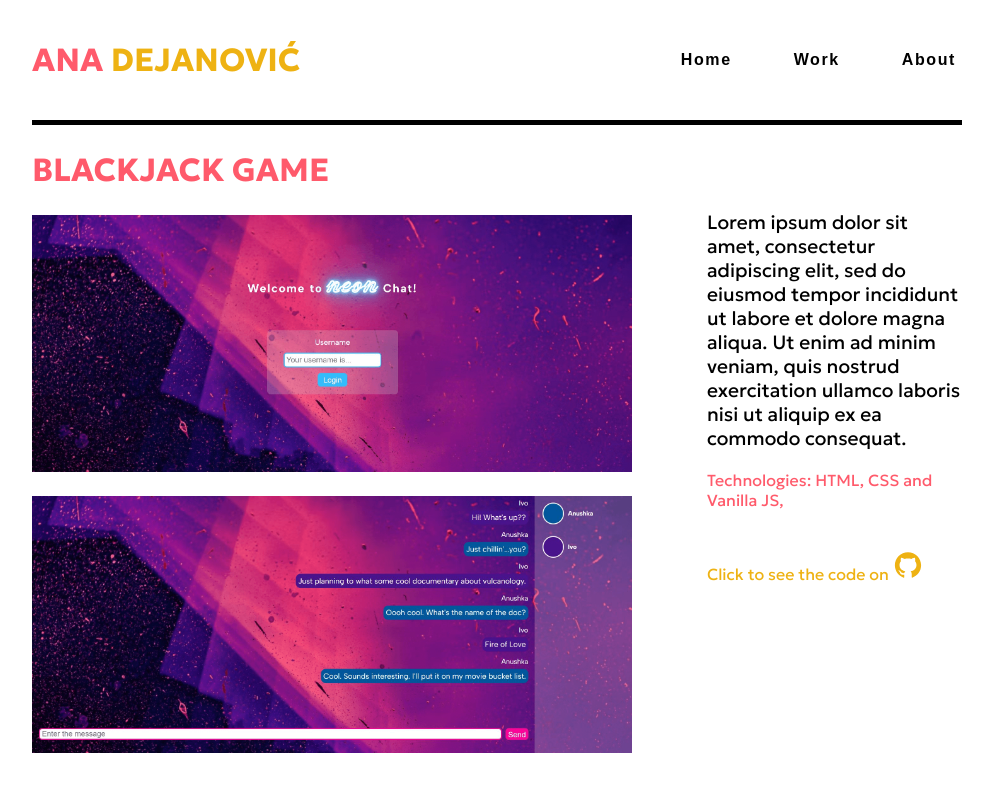
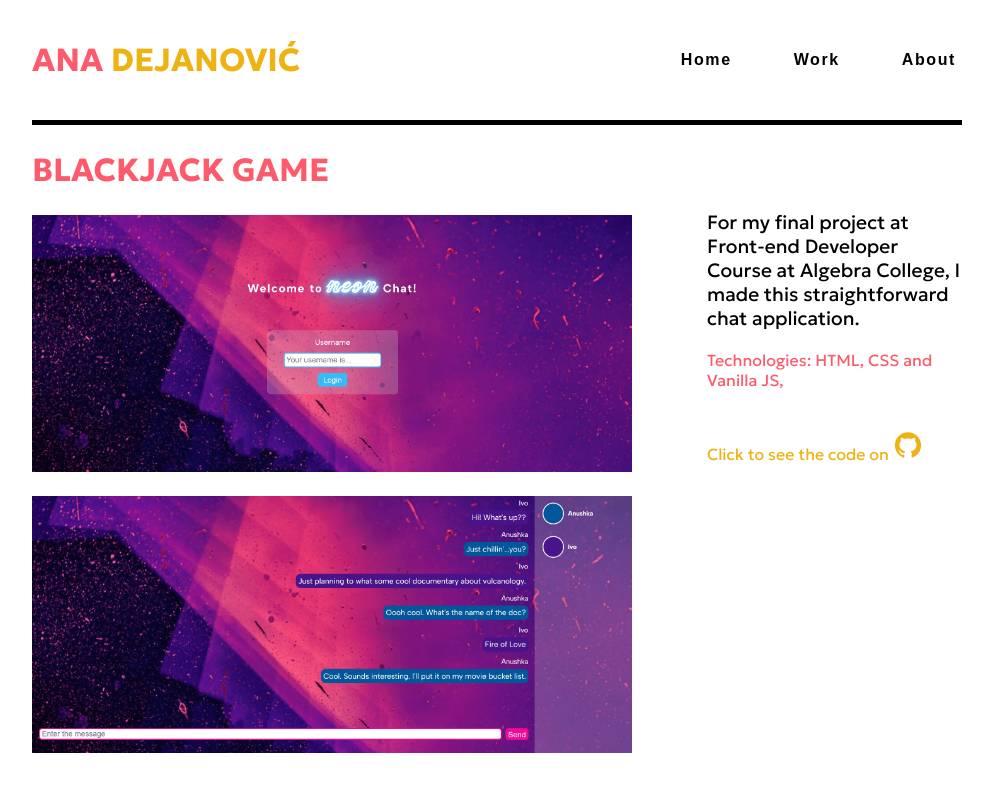
Before and after one commit to AnushkaRi/portofolio-website, a React (Vite) app: page /chat in a window 1280 px wide. Shown: the top 792 px of the page, without its empty margins (143-1136 px from the left). Built offline with nearby package versions, Linux system fonts and the light colour scheme.

Commit message:
Added work text description

```diff
--- a/src/components/Header/PageTemplate/PageTemplate.jsx
+++ b/src/components/Header/PageTemplate/PageTemplate.jsx
@@ -3,7 +3,15 @@ import { AiFillGithub } from "react-icons/ai";
 
 import styles from "./styles.module.css";
 
-const PageTemplate = ({ title, imgUrl_1, imgUrl_2, text, tech, link }) => {
+const PageTemplate = ({
+  title,
+  imgUrl_1,
+  imgUrl_2,
+  text_1,
+  text_2,
+  tech,
+  link,
+}) => {
   return (
     <div className={styles.wrapper}>
       <div className={styles.image_wrapper}>
@@ -12,7 +20,8 @@ const PageTemplate = ({ title, imgUrl_1, imgUrl_2, text, tech, link }) => {
         <img className={styles.img} src={imgUrl_2} />
       </div>
       <div className={styles.text_wrapper}>
-        <div className={styles.text}>{text}</div>
+        <div className={styles.text}>{text_1}</div>
+        <div className={styles.text}>{text_2}</div>
         <div className={styles.tech}>Technologies: {tech}</div>
         <div className={styles.link}>
           <a href={link} target="_blank" rel="noreferrer">
--- a/src/pages/Blackjack/Blackjack.jsx
+++ b/src/pages/Blackjack/Blackjack.jsx
@@ -7,7 +7,8 @@ function Blackjack() {
       <PageTemplate
         title="BLACKJACK GAME"
         imgUrl_1={BlackJackPhoto}
-        text="Famous BlackJack Game with Seinfeld characters."
+        text_1="Play famous Blackajck Game with Seinfeld characters."
+        text_2="Rules are almost similar to original Blackjack Game, except Ace is always worth 11. Enjoy the game!"
         tech="HTML, CSS and Vanilla JS"
         link="https://github.com/AnushkaRi/blackjack-game"
       />
--- a/src/pages/Chat/Chat.jsx
+++ b/src/pages/Chat/Chat.jsx
@@ -9,10 +9,7 @@ function Chat() {
         title="BLACKJACK GAME"
         imgUrl_1={LoginPhoto}
         imgUrl_2={ChatPhoto}
-        text="Lorem ipsum dolor sit amet, consectetur adipiscing elit, sed do
-          eiusmod tempor incididunt ut labore et dolore magna aliqua. Ut enim ad
-          minim veniam, quis nostrud exercitation ullamco laboris nisi ut
-          aliquip ex ea commodo consequat."
+        text_1="For my final project at Front-end Developer Course at Algebra College, I made this straightforward chat application."
         tech="HTML, CSS and Vanilla JS, "
         link="https://github.com/AnushkaRi/chat-app"
       />
--- a/src/pages/ToDo/ToDo.jsx
+++ b/src/pages/ToDo/ToDo.jsx
@@ -7,7 +7,8 @@ function ToDo() {
       <PageTemplate
         title="TO-DO LIST APP"
         imgUrl_1={ToDoPhoto}
-        text="Simple To-Do List application for your daily tasks. <br/> Tasks can be added, edited, deleted or crossed if done."
+        text_1="A classic coding exercise, simple yet usefull To-Do List application for your daily tasks."
+        text_2="Tasks can be added, edited, deleted or crossed if done."
         tech="React and CSS"
         link="https://github.com/AnushkaRi/todo-list-app"
       />
--- a/src/pages/Weather/Weather.jsx
+++ b/src/pages/Weather/Weather.jsx
@@ -7,8 +7,9 @@ function Weather() {
       <PageTemplate
         title="WEATHER APP"
         imgUrl_1={WeatherDesktop}
-        text="Weather app is a simple and responsive application where you can see current weather for city of your choice. <br/> Choose how to set your city search, with help of autocomplete functionality or you can just click the &#34;Get Your Location&#34; button for getting you current location."
-        tech="React, CSS, OpenWeather API and RapidAPI - Geo DB Cities."
+        text_1="Weather app is a simple and responsive application where you can view current weather for a city of your choice."
+        text_2="Choose how to set your city search, with help of autocomplete functionality or you can just click the &#34;Get Your Location&#34; button for getting you current location."
+        tech="React, CSS, OpenWeather API and RapidAPI - Geo DB Cities"
         link="https://github.com/AnushkaRi/weather-app"
       />
     </div>
--- a/src/pages/Work/styles.module.css
+++ b/src/pages/Work/styles.module.css
@@ -15,6 +15,7 @@
   position: absolute;
   width: 400px;
   height: 400px;
+  cursor: pointer;
 }
 
 .weather {
@@ -46,6 +47,7 @@
   position: absolute;
   width: 600px;
   height: 400px;
+  cursor: pointer;
 }
 
 .todo img,
@@ -55,6 +57,7 @@
   position: absolute;
   width: 200px;
   height: 200px;
+  cursor: pointer;
 }
 
 .work_container div img {
--- a/src/pages/WorldClock/WorldClock.jsx
+++ b/src/pages/WorldClock/WorldClock.jsx
@@ -7,7 +7,8 @@ function WorldClock() {
       <PageTemplate
         title="WORLD CLOCK"
         imgUrl_1={WorldClockPhoto}
-        text="While learning JavaScript, I found that making a World Clock is a good exercise. But showing some cities current time sounded dull, so I spice it up a bit and made World Clock of world’s highest mountains by continents. Maybe some hiker-developer will need it."
+        text_1="While learning JavaScript, I found that making a World Clock is a good exercise."
+        text_2="But showing cities current time sounded dull, so I spice it up a bit and made World Clock of world’s highest mountains by continents."
         tech="HTML, CSS and Vanilla JS"
         link="https://github.com/AnushkaRi/world-clock"
       />
```
